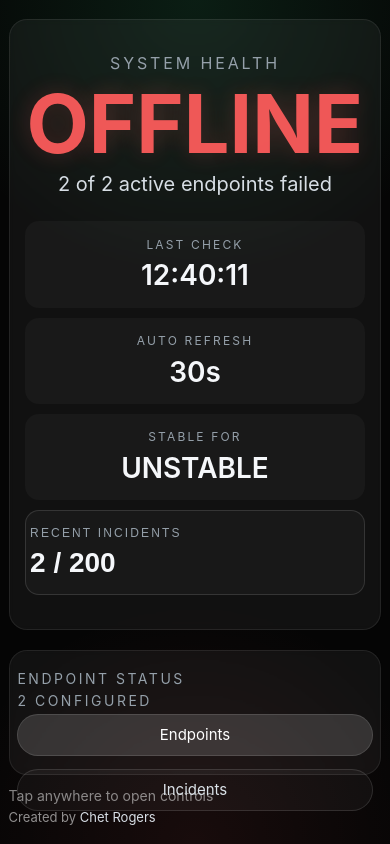
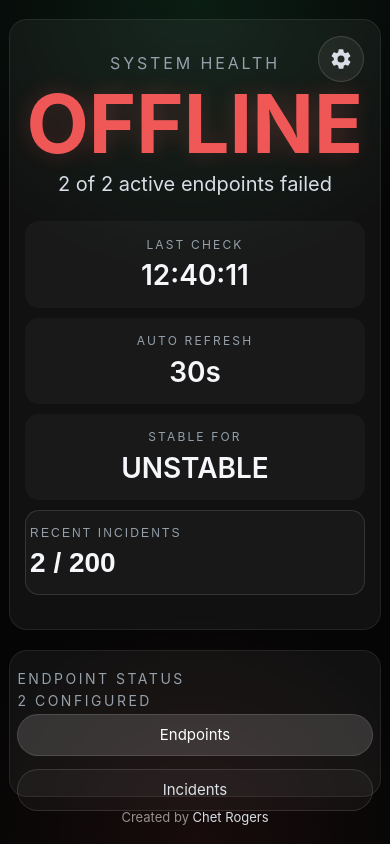
Before and after one commit to rogersac/netze, a plain HTML site: page index.html in a window 390 px wide. Drawn offline with Linux system fonts and the light colour scheme; no server answers.

Commit message:
Open Settings with a button now instead of tap anywhere

```diff
--- a/app.js
+++ b/app.js
@@ -47,6 +47,7 @@
     elements.lastChecked = document.getElementById('lastChecked');
     elements.refreshState = document.getElementById('refreshState');
     elements.uptimeValue = document.getElementById('uptimeValue');
+    elements.openControlsButton = document.getElementById('openControlsButton');
     elements.incidentSummaryButton = document.getElementById('incidentSummaryButton');
     elements.incidentCountValue = document.getElementById('incidentCountValue');
     elements.detailsPanel = document.getElementById('detailsPanel');
@@ -63,7 +64,6 @@
     elements.filterFailButton = document.getElementById('filterFailButton');
     elements.filterSlowButton = document.getElementById('filterSlowButton');
     elements.incidentEndpointFilter = document.getElementById('incidentEndpointFilter');
-    elements.controlsHint = document.getElementById('controlsHint');
     elements.controlsModal = document.getElementById('controlsModal');
     elements.controlsBackdrop = document.getElementById('controlsBackdrop');
     elements.controlsDialog = document.getElementById('controlsDialog');
@@ -465,18 +465,12 @@
   }
 
   function bindEvents() {
-    elements.app.addEventListener('click', function (event) {
-      if (state.controlsVisible) {
-        return;
+    elements.openControlsButton.addEventListener('click', function (event) {
+      if (event && event.stopPropagation) {
+        event.stopPropagation();
       }
 
-      if (elements.controlsModal.contains(event.target)) {
-        return;
-      }
-
-      if (!state.controlsVisible) {
-        showControls();
-      }
+      showControls();
     });
 
     elements.closeControlsButton.addEventListener('click', function (event) {
@@ -806,10 +800,8 @@
 
     if (state.controlsVisible) {
       elements.controlsModal.className = 'controls-modal active';
-      elements.controlsHint.style.opacity = '0';
     } else {
       elements.controlsModal.className = 'controls-modal';
-      elements.controlsHint.style.opacity = '1';
     }
 
     if (state.activeDetailsTab === 'incidents') {
--- a/index.html
+++ b/index.html
@@ -12,6 +12,11 @@
   <div id="app" class="app">
     <div id="dashboard" class="dashboard">
       <div class="status-panel">
+        <button id="openControlsButton" class="status-controls-button" type="button" aria-label="Open controls">
+          <svg class="status-controls-icon" viewBox="0 0 24 24" aria-hidden="true" focusable="false">
+            <path d="M19.14 12.94c.04-.31.06-.62.06-.94s-.02-.63-.06-.94l2.03-1.58a.5.5 0 0 0 .12-.64l-1.92-3.32a.5.5 0 0 0-.6-.22l-2.39.96a7.07 7.07 0 0 0-1.63-.94l-.36-2.54a.5.5 0 0 0-.49-.42h-3.84a.5.5 0 0 0-.49.42l-.36 2.54c-.58.23-1.12.54-1.63.94l-2.39-.96a.5.5 0 0 0-.6.22L2.71 8.84a.5.5 0 0 0 .12.64l2.03 1.58c-.04.31-.06.62-.06.94s.02.63.06.94l-2.03 1.58a.5.5 0 0 0-.12.64l1.92 3.32a.5.5 0 0 0 .6.22l2.39-.96c.5.39 1.05.71 1.63.94l.36 2.54a.5.5 0 0 0 .49.42h3.84a.5.5 0 0 0 .49-.42l.36-2.54c.58-.23 1.12-.54 1.63-.94l2.39.96a.5.5 0 0 0 .6-.22l1.92-3.32a.5.5 0 0 0-.12-.64zm-7.14 2.56A3.5 3.5 0 1 1 12 8.5a3.5 3.5 0 0 1 0 7z"></path>
+          </svg>
+        </button>
         <div class="status-label">SYSTEM HEALTH</div>
         <div id="overallStatus" class="overall-status status-checking">CHECKING...</div>
         <div id="statusSummary" class="status-summary">Preparing network checks</div>
@@ -69,7 +74,6 @@
     </div>
 
     <div class="app-footer">
-      <div id="controlsHint" class="controls-hint">Tap anywhere to open controls</div>
       <div class="app-credit">
         Created by
         <a class="app-credit-link" href="https://github.com/rogersac/netze" target="_blank" rel="noopener noreferrer">Chet Rogers</a>
--- a/styles.css
+++ b/styles.css
@@ -96,9 +96,46 @@ body {
   -webkit-box-flex: 0;
       -ms-flex: 0 0 auto;
           flex: 0 0 auto;
+  position: relative;
   padding: 4vh 4vw;
   margin-bottom: 2.4vh;
   text-align: center;
+}
+
+.status-controls-button {
+  position: absolute;
+  top: 1.4rem;
+  right: 1.4rem;
+  width: 52px;
+  height: 52px;
+  padding: 0;
+  display: -webkit-box;
+  display: -ms-flexbox;
+  display: flex;
+  -webkit-box-align: center;
+      -ms-flex-align: center;
+          align-items: center;
+  -webkit-box-pack: center;
+      -ms-flex-pack: center;
+          justify-content: center;
+  border: 1px solid rgba(255, 255, 255, 0.14);
+  border-radius: 999px;
+  background: rgba(255, 255, 255, 0.06);
+  color: #d7dee5;
+  cursor: pointer;
+}
+
+.status-controls-button:active,
+.status-controls-button:hover {
+  background: rgba(255, 255, 255, 0.12);
+  color: #ffffff;
+}
+
+.status-controls-icon {
+  width: 24px;
+  height: 24px;
+  display: block;
+  fill: currentColor;
 }
 
 .details-panel {
@@ -504,21 +541,16 @@ body {
   -webkit-box-align: center;
       -ms-flex-align: center;
           align-items: center;
-  -webkit-box-pack: justify;
-      -ms-flex-pack: justify;
-          justify-content: space-between;
+  -webkit-box-pack: center;
+      -ms-flex-pack: center;
+          justify-content: center;
   pointer-events: none;
-}
-
-.controls-hint {
-  font-size: 14px;
-  color: rgba(255, 255, 255, 0.5);
 }
 
 .app-credit {
   font-size: 13px;
   color: rgba(255, 255, 255, 0.55);
-  text-align: right;
+  text-align: center;
 }
 
 .app-credit-link {
@@ -846,6 +878,13 @@ body {
     font-size: 92px;
   }
 
+  .status-controls-button {
+    top: 1rem;
+    right: 1rem;
+    width: 46px;
+    height: 46px;
+  }
+
   .status-summary {
     font-size: 24px;
   }
@@ -945,14 +984,9 @@ body {
     -webkit-box-direction: normal;
         -ms-flex-direction: column;
             flex-direction: column;
-    -webkit-box-align: stretch;
-        -ms-flex-align: stretch;
-            align-items: stretch;
-  }
-
-  .app-credit {
-    margin-top: 0.6vh;
-    text-align: left;
+    -webkit-box-align: center;
+        -ms-flex-align: center;
+            align-items: center;
   }
 
   .details-tab-button,
```
